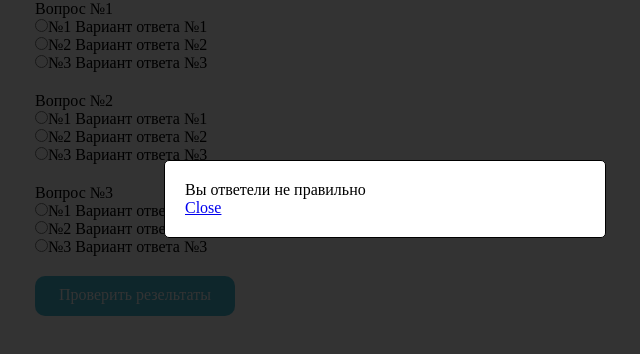
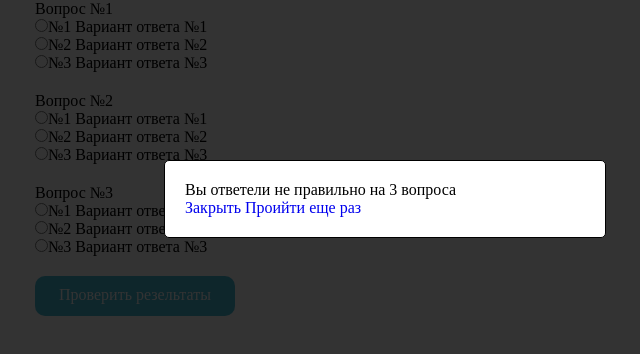
Before and after one commit to zizu89ua/js13-14, a plain HTML site: page index.html in a window 1280 px wide. Both pictures are taken after a click on the link "Проверить резельтаты". Shown: the whole page, without its empty margins (255-895 px from the left). Drawn offline with nearby package versions, Linux system fonts and the light colour scheme.

Commit message:
added restart question

```diff
--- a/css/style.css
+++ b/css/style.css
@@ -8,6 +8,9 @@ ul{
 }
 li{
 	list-style: none;
+}
+a{
+    text-decoration: none;
 }
 .script-block{
     display: block;
--- a/index.html
+++ b/index.html
@@ -12,7 +12,7 @@
     <div class="script-block">
 
     <script type="text/javascript">
-
+'use strict';
 
         var blockQuestion = {
             title: "Тест по программированию",
@@ -40,7 +40,6 @@
     // console.log(strBlock);
 
     var genBlock = JSON.parse(strBlock)
-    console.log(genBlock);
 
     // var quest = tmpl(myBlock, {
     //     data: genBlock
@@ -76,7 +75,8 @@
 <div class="modal" id="open-modal">
     <div class="modal-container">
         <p id="alert-block"></p>
-        <a href="#modal-close">Close</a>
+        <a href="#" id="close-modal">Закрыть</a>
+        <a href="#modal-close" id="close-modal">Проийти еще раз</a>
     </div>
 </div>
 
@@ -92,19 +92,30 @@
             var q = Math.floor(code/10);
             var qn = code%10;
 
-            if (genBlock.right[q]==qn) {console.log('ok'); sum+=1;}
+            if (genBlock.right[q]==qn) {sum+=1;}
+             res = genBlock.right[q] - qn;
+            console.log(res);
 
 
         });
         if (sum == genBlock.right.length) {
             var allGood = "Вы ответели правильно";
             $('#alert-block').append(allGood);
+
         }
-        else
-            var allBad = "Вы ответели не правильно";
+        // else if(res == 0) {sum+=1;}{
+
+        // }
+        else {
+            var allBad = "Вы ответели не правильно " + " на " + (genBlock.right.length - sum) + " вопроса ";
             $('#alert-block').append(allBad);
+           }
 
     });
+    $('#close-modal').click(function(){
+        $('input:checked').prop('checked', false);
+    })
+
 </script>
 
     </div>
```
